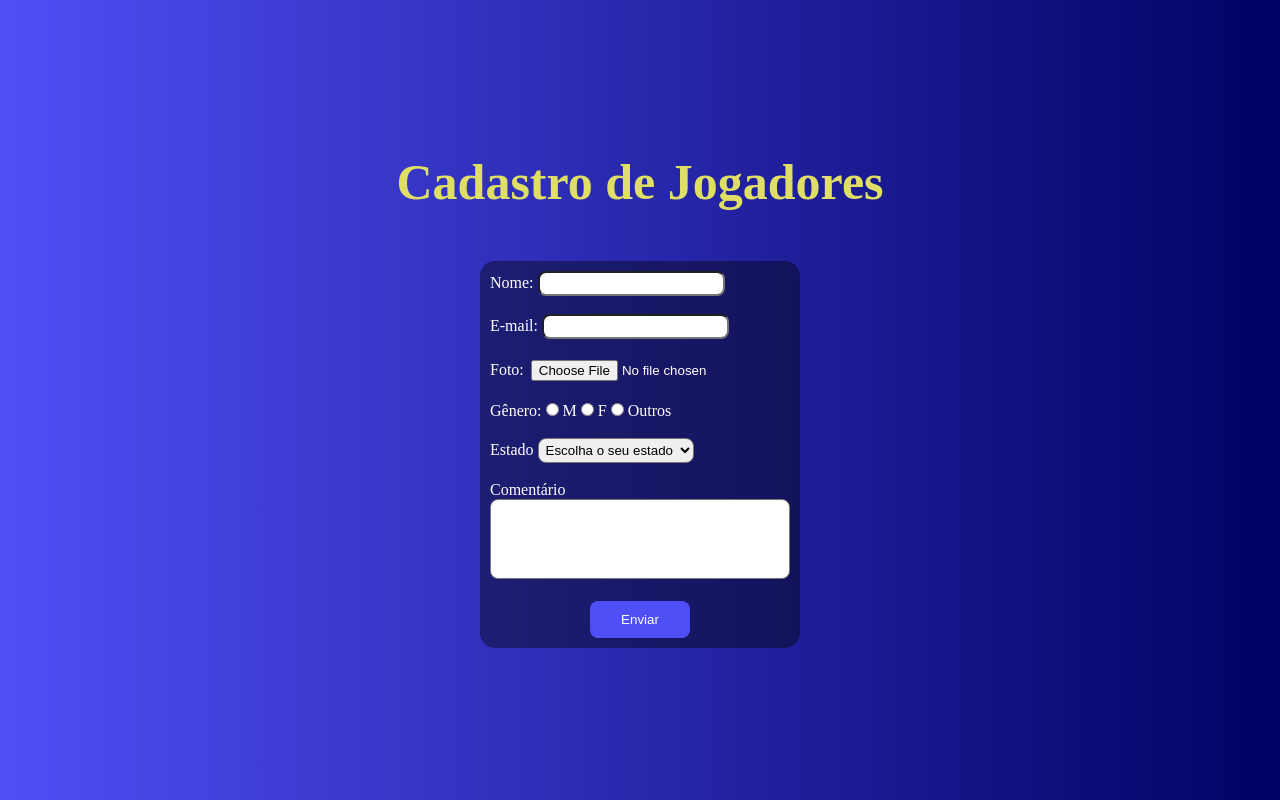
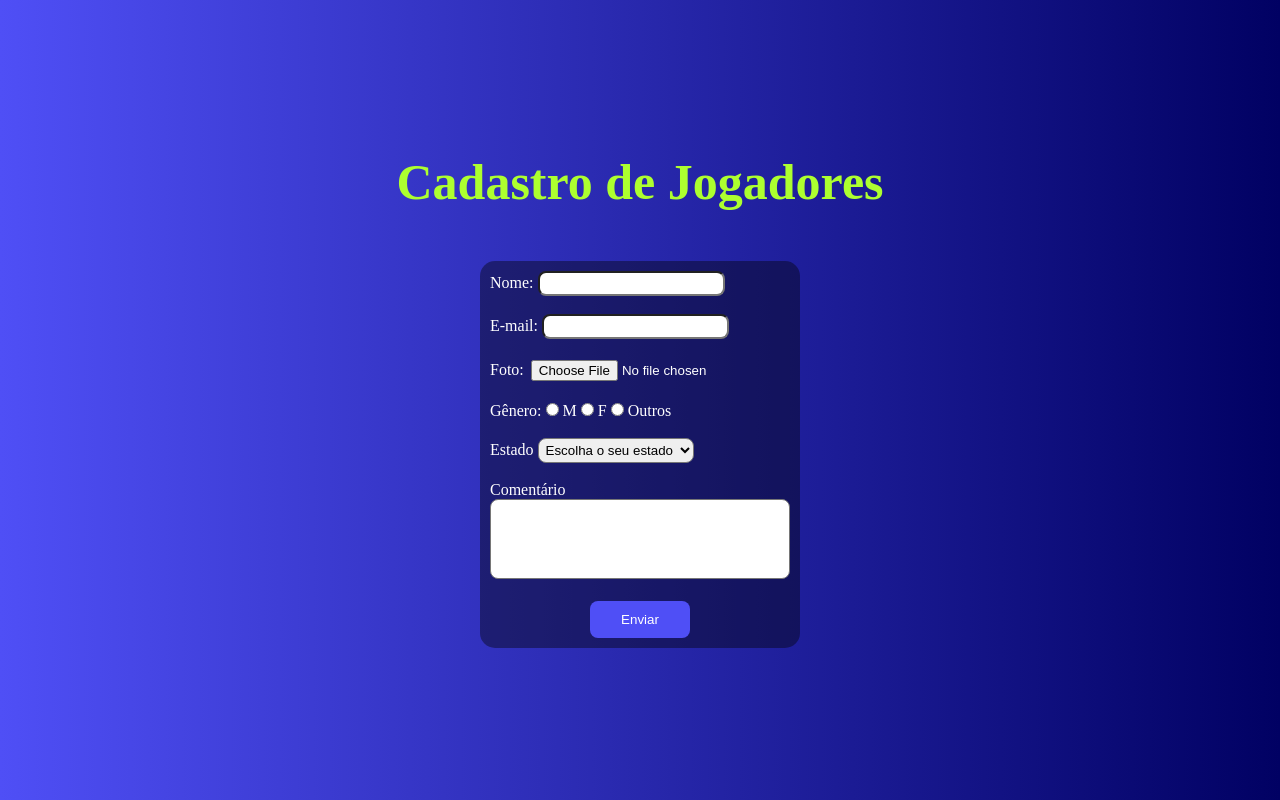
Before and after one commit to lorenabengaly/lorenabengaly.github.io, a plain HTML site: page index.html in a window 1280 px wide. Drawn offline with Linux system fonts and the light colour scheme; a web font is replaced by a local one.

Commit message:
alteração de título 4

```diff
--- a/style.css
+++ b/style.css
@@ -17,7 +17,7 @@
 h1 {
     font-family: love;
     font-size: 50px;
-    color: rgb(223, 223, 101);
+    color: greenyellow;
 }
 
 body{
```
